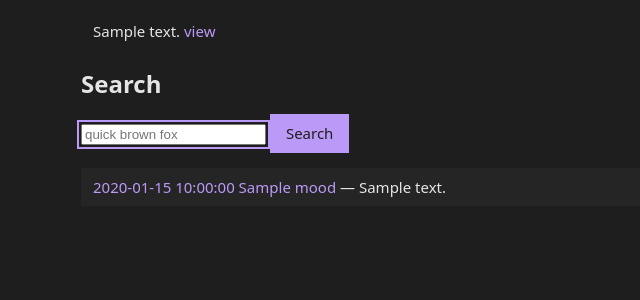
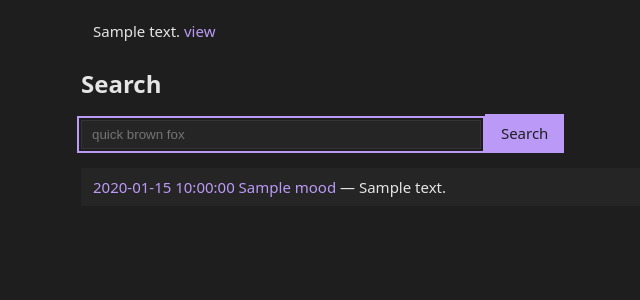
Before and after one commit to maciej-makowski/driftnote, a Python web app: template src/driftnote/web/templates/search.html.j2 in a window 1280 px wide. Shown: the part 48-348 px from the top of the page, without its empty margins (95-735 px from the left). Run offline with Jinja, Linux system fonts and the light colour scheme; the template is opened without the code that fills it: most values are stand-ins (such as "Sample title", 1, 10 or a date in 2020).

Commit message:
feat(web): clean up search/tags templates for new theme

```diff
--- a/src/driftnote/web/templates/search.html.j2
+++ b/src/driftnote/web/templates/search.html.j2
@@ -2,12 +2,12 @@
 {% block title %}Search — Driftnote{% endblock %}
 {% block content %}
 <h1>Search</h1>
-<form method="get" action="/search">
+<form method="get" action="/search" class="search-form">
   <input type="search" name="q" value="{{ q or '' }}" placeholder="quick brown fox" autofocus>
   <button>Search</button>
 </form>
 {% if error %}
-  <p class="banner-warn" style="padding:8px;border-radius:4px">{{ error }}</p>
+  <p class="banner banner-warn">{{ error }}</p>
 {% endif %}
 <ul class="search-results">
   {% for e in results %}
```
